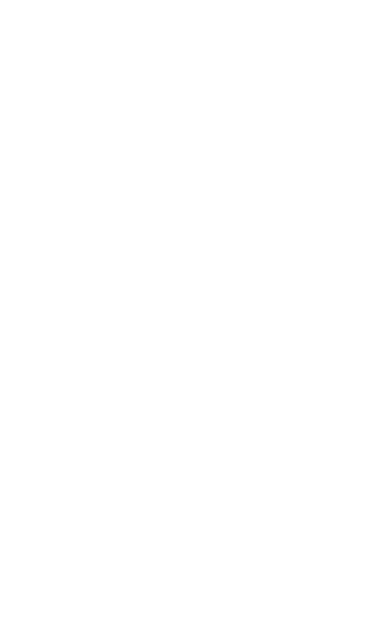
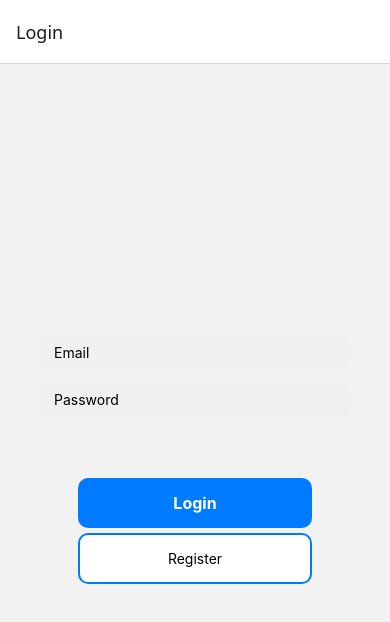
Before and after one commit to AndresJR3/HarryPotterProject, a React Native app: screen / in a window 390 px wide. Shown: the top 622 px of the page. Built offline with nearby package versions, Linux system fonts and the light colour scheme; no server answers.

Commit message:
ya esta login

```diff
--- a/package.json
+++ b/package.json
@@ -9,8 +9,8 @@
     "web": "expo start --web"
   },
   "dependencies": {
-    "@react-native-async-storage/async-storage": "^1.24.0",
-    "@react-native-community/cli": "^18.0.0",
+    "@react-native-async-storage/async-storage": "2.1.2",
+    "@react-native-community/cli": "latest",
     "@react-navigation/bottom-tabs": "^7.3.14",
     "@react-navigation/native": "^7.1.10",
     "@react-navigation/native-stack": "^7.3.14",
--- a/src/navigation/NavigationLogin.js
+++ b/src/navigation/NavigationLogin.js
@@ -8,9 +8,10 @@
 const Stack = createNativeStackNavigator();
 
 export default function NavigationLogin() {
-
-    <Stack.Navigator initialRouteName='NavigationLogin'>
+    return(
+    <Stack.Navigator>
         <Stack.Screen name="Login" component={LoginScreen}/>
         <Stack.Screen name="Home" component={HomeScreen}/>
     </Stack.Navigator>
+    )
 }
```
Also changed, not shown: 1 other file (tests, documents, lock files or other folders).
